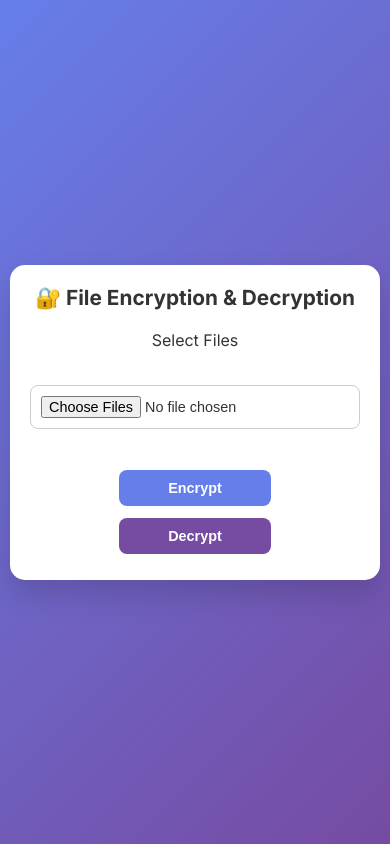
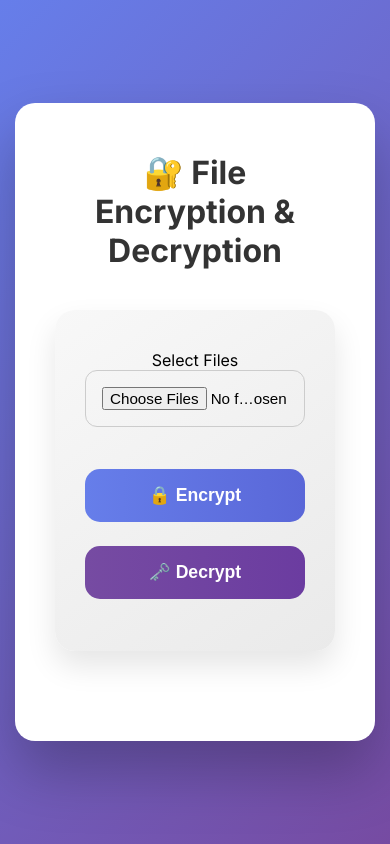
Before and after one commit to dikimanu/enc-dec, a FastAPI app: page / in a window 390 px wide. Run offline with FastAPI, Linux system fonts and the light colour scheme.

Commit message:
Describe your change

```diff
--- a/app/templates/index.html
+++ b/app/templates/index.html
@@ -2,193 +2,144 @@
 <html lang="en">
 <head>
 <meta charset="UTF-8">
-    <title>File Encryption/Decryption</title>
-    <link href="https://fonts.googleapis.com/css2?family=Inter:wght@400;600;700&display=swap" rel="stylesheet">
+<title>File Encryption & Decryption</title>
+<link href="https://fonts.googleapis.com/css2?family=Inter:wght@400;500;600;700&display=swap" rel="stylesheet">
 <style>
-        /* Global Styles */
-        * {
-            box-sizing: border-box;
-            margin: 0;
-            padding: 0;
-        }
+* { box-sizing: border-box; margin: 0; padding: 0; }
 body {
     font-family: 'Inter', sans-serif;
     background: linear-gradient(135deg, #667eea, #764ba2);
-            color: #333;
     min-height: 100vh;
     display: flex;
+    justify-content: center;
     align-items: center;
-            justify-content: center;
-            padding: 10px;
+    padding: 15px;
 }
 
-        /* Container Card */
+/* Container */
 .container {
+    width: 100%;
+    max-width: 900px;
     background: #fff;
-            padding: 30px;
-            max-width: 700px;
-            width: 100%;
-            border-radius: 15px;
-            box-shadow: 0 15px 30px rgba(0,0,0,0.15);
+    border-radius: 20px;
+    padding: 50px 40px;
+    box-shadow: 0 30px 60px rgba(0,0,0,0.25);
     text-align: center;
-            transition: transform 0.3s ease;
-        }
-        .container:hover {
-            transform: translateY(-5px);
-        }
-        h2 {
-            font-weight: 700;
-            color: #333;
-            margin-bottom: 20px;
-            font-size: 1.5rem;
 }
 
-        /* Form Styles */
-        form {
+h2 {
+    font-size: 2.5rem;
+    font-weight: 700;
+    margin-bottom: 40px;
+    color: #333;
+}
+
+/* Form */
+.form-card {
+    background: linear-gradient(145deg, #f8f8f8, #eaeaea);
+    padding: 40px 30px;
+    border-radius: 20px;
+    box-shadow: 0 15px 30px rgba(0,0,0,0.1);
+    width: 100%;
+    max-width: 800px;
+    margin: 0 auto 40px auto;
+}
+input[type=file] {
+    width: 100%;
+    padding: 20px;
+    font-size: 1.1rem;
+    border-radius: 12px;
+    border: 1px solid #ccc;
+    margin-bottom: 30px;
+}
+.btn {
+    width: 100%;
+    padding: 20px;
+    font-size: 1.3rem;
+    font-weight: 600;
+    margin: 12px 0;
+    border: none;
+    border-radius: 15px;
+    color: #fff;
+    cursor: pointer;
+}
+.btn-encrypt { background: linear-gradient(90deg, #667eea, #5a67d8); }
+.btn-encrypt:hover { background: linear-gradient(90deg, #5a67d8, #4c51bf); }
+.btn-decrypt { background: linear-gradient(90deg, #764ba2, #6b3ca0); }
+.btn-decrypt:hover { background: linear-gradient(90deg, #6b3ca0, #5c2d8f); }
+
+/* Results */
+.results {
+    margin-top: 30px;
     display: flex;
     flex-direction: column;
+    gap: 20px;
+}
+.file-card {
+    display: flex;
+    justify-content: space-between;
     align-items: center;
+    padding: 25px;
+    border-radius: 15px;
+    background: #f9f9f9;
+    box-shadow: 0 8px 20px rgba(0,0,0,0.1);
+    font-size: 1.05rem;
 }
-        input[type=file] {
-            margin: 15px 0;
-            padding: 10px;
-            border-radius: 8px;
-            border: 1px solid #ccc;
-            width: 100%;
-        }
-        button {
-            padding: 12px 20px;
-            margin: 8px;
-            border: none;
-            border-radius: 8px;
-            font-weight: 600;
-            cursor: pointer;
-            transition: all 0.3s ease;
-        }
-        button[value="encrypt"] {
-            background: #667eea;
-            color: #fff;
-        }
-        button[value="encrypt"]:hover {
-            background: #5a67d8;
-        }
-        button[value="decrypt"] {
-            background: #764ba2;
-            color: #fff;
-        }
-        button[value="decrypt"]:hover {
-            background: #6b3ca0;
-        }
-
-        /* Results Section */
-        .results {
-            margin-top: 20px;
-            background: #f9f9f9;
-            padding: 15px;
-            border-radius: 12px;
-            box-shadow: inset 0 0 8px rgba(0,0,0,0.05);
-            text-align: left;
-        }
-        .results h3 {
-            margin-bottom: 10px;
-            font-weight: 600;
-            color: #444;
-        }
-        .results ul {
-            list-style: none;
-        }
-        .results li {
-            padding: 6px 0;
-            border-bottom: 1px solid #eee;
-            font-size: 0.9rem;
-        }
-        .results a {
-            color: #667eea;
-            text-decoration: none;
-            font-weight: 500;
-        }
-        .results a:hover {
-            text-decoration: underline;
-        }
-        .error {
-            color: #e53e3e;
-            font-weight: 500;
-        }
+.file-card.success { border-left: 6px solid #48bb78; }
+.file-card.error { border-left: 6px solid #f56565; }
+.file-card a { color: #667eea; font-weight: 500; text-decoration: none; }
+.file-card a:hover { text-decoration: underline; }
 
 /* Loading Overlay */
 #loading-overlay {
     position: fixed;
-            top: 0;
-            left: 0;
-            width: 100%;
-            height: 100%;
-            background: rgba(0,0,0,0.5);
-            z-index: 9999;
+    top: 0; left: 0;
+    width: 100%; height: 100%;
+    background: rgba(0,0,0,0.55);
     display: none;
     flex-direction: column;
+    justify-content: center;
     align-items: center;
-            justify-content: center;
-            color: white;
-            font-size: 16px;
+    color: #fff;
+    font-size: 20px;
     font-weight: 600;
+    z-index: 9999;
     text-align: center;
     padding: 20px;
 }
 .spinner {
-            border: 6px solid #f3f3f3;
-            border-top: 6px solid #667eea;
+    width: 70px;
+    height: 70px;
+    border: 7px solid #f3f3f3;
+    border-top: 7px solid #667eea;
     border-radius: 50%;
-            width: 50px;
-            height: 50px;
     animation: spin 1s linear infinite;
-            margin-bottom: 15px;
+    margin-bottom: 20px;
 }
-        @keyframes spin {
-            0% { transform: rotate(0deg); }
-            100% { transform: rotate(360deg); }
-        }
+@keyframes spin { 0% { transform: rotate(0deg); } 100% { transform: rotate(360deg); } }
 
 /* Responsive */
-        @media(max-width: 580px){
-            .container {
-                padding: 20px;
-            }
-            h2 {
-                font-size: 1.3rem;
-            }
-            input[type=file] {
-                font-size: 0.9rem;
-            }
-            button {
-                width: 100%;
-                margin: 6px 0;
-                padding: 10px;
-                font-size: 0.9rem;
-            }
-            .results li {
-                font-size: 0.85rem;
-            }
-        }
-        @media(max-width: 300px){
-            h2 {
-                font-size: 1.1rem;
-            }
-            input[type=file] {
-                font-size: 0.8rem;
-            }
-            button {
-                font-size: 0.8rem;
-                padding: 8px;
-            }
-            .results li {
-                font-size: 0.8rem;
-            }
+@media(max-width: 500px){
+    h2 { font-size: 2rem; }
+    input[type=file] { padding: 16px; font-size: 0.95rem; }
+    .btn { padding: 16px; font-size: 1.1rem; }
+    .file-card { padding: 18px; font-size: 0.95rem; flex-direction: column; align-items: flex-start; gap: 10px; }
 }
 </style>
 </head>
 <body>
+
 <div class="container">
     <h2>🔐 File Encryption & Decryption</h2>
+
+    <div class="form-card">
+        <form id="file-form" method="post" enctype="multipart/form-data">
+            <label>Select Files</label>
+            <input type="file" name="files" multiple required>
+            <button type="submit" name="action" value="encrypt" class="btn btn-encrypt">🔒 Encrypt</button>
+            <button type="submit" name="action" value="decrypt" class="btn btn-decrypt">🗝️ Decrypt</button>
+        </form>
+    </div>
 
     <!-- Loading Overlay -->
     <div id="loading-overlay">
@@ -196,40 +147,28 @@
         <p>Processing files, please wait...</p>
     </div>
 
-    <form method="post" enctype="multipart/form-data">
-        <label>Select Files</label><br>
-        <input type="file" name="files" multiple required><br>
-        <div>
-            <button type="submit" name="action" value="encrypt">Encrypt</button>
-            <button type="submit" name="action" value="decrypt">Decrypt</button>
+    <div class="results">
+        {% if results %}
+            {% for file in results %}
+            <div class="file-card {% if file.error %}error{% else %}success{% endif %}">
+                <span>{{ file.original_name }} {% if file.error %}- ❌ {{ file.error }}{% endif %}</span>
+                {% if not file.error %}
+                    <a href="/download/{{ file.processed_filename }}">Download</a>
+                {% endif %}
             </div>
-    </form>
-
-    {% if results %}
-        <div class="results">
-            <h3>Processed Files:</h3>
-            <ul>
-                {% for file in results %}
-                    {% if file.error %}
-                        <li>{{ file.original_name }} - <span class="error">❌ {{ file.error }}</span></li>
-                    {% else %}
-                        <li>{{ file.original_name }} -
-                            <a href="/download/{{ file.processed_filename }}">Download</a>
-                        </li>
+            {% endfor %}
         {% endif %}
-                {% endfor %}
-            </ul>
     </div>
-    {% endif %}
 </div>
 
 <script>
 const loadingOverlay = document.getElementById("loading-overlay");
-const form = document.querySelector("form");
+const form = document.getElementById("file-form");
 
 form.addEventListener("submit", () => {
     loadingOverlay.style.display = "flex";
 });
 </script>
+
 </body>
 </html>
```
Lines whose indentation alone changed are shown as unchanged.
